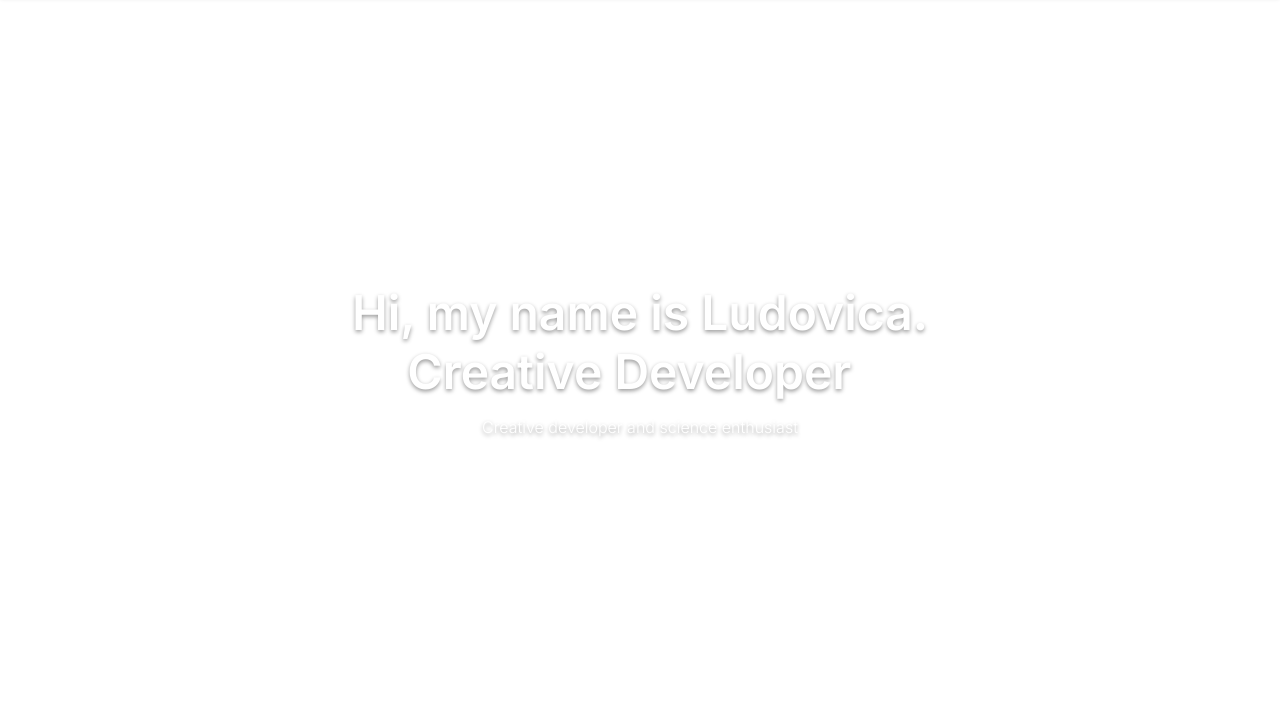
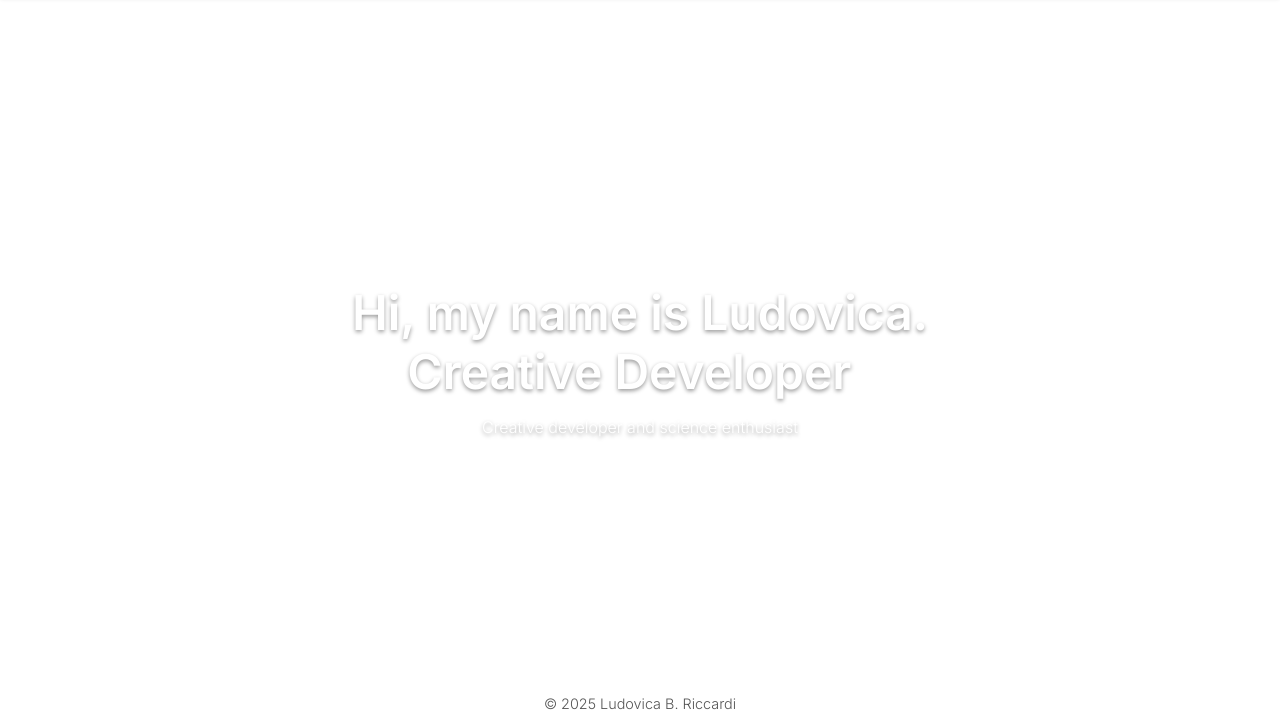
Before and after one commit to ludobene98/portfolio, a plain HTML site: page index.html in a window 1280 px wide. Shown: the part 72-800 px from the top of the page. Drawn offline with nearby package versions, Linux system fonts and the light colour scheme.

Commit message:
added footer

```diff
--- a/index.html
+++ b/index.html
@@ -135,10 +135,14 @@
        class="click-to-copy">ludovica@example.com</a>
     <span id="copy-msg" class="copied-msg">📋Copied!</span>
   </p>
+
+  <p class="reveal">
+    Or find me on <a href="https://www.upwork.com/freelancers/~01d92e039d95406cbe" target="_blank" rel="noopener noreferrer" class="click-to-copy">Upwork</a>.
+  </p>
 </section>
 
   <footer class="footer">
-    <p>&copy; 2025 Ludovica</p>
+    <p>&copy; 2025 Ludovica B. Riccardi</p>
   </footer>
 
   <script src="script.js"></script>
--- a/style.css
+++ b/style.css
@@ -59,9 +59,7 @@ nav .logo,
   text-shadow: var(--link-shadow);
 }
 
-.footer {
-  color: var(--footer-color);
-}
+
 
 /* NAVBAR */
 nav.nav {
@@ -390,11 +388,23 @@ body.dark .timeline .entry.right .dot {
 
 
 /* FOOTER */
+
 .footer {
+  color: var(--footer-color);
+}
+
+.footer {
+  position: fixed;
+  bottom: 0;
+  left: 0;
+  width: 100%;
   text-align: center;
-  padding: 2rem;
+  padding: 1rem;
   font-size: 0.9rem;
+  background-color: var(--bg-color); /* per contrasto */
+  z-index: 10;
 }
+
 
 /* COLORI SEZIONI LIGHT */
 #about {
```
